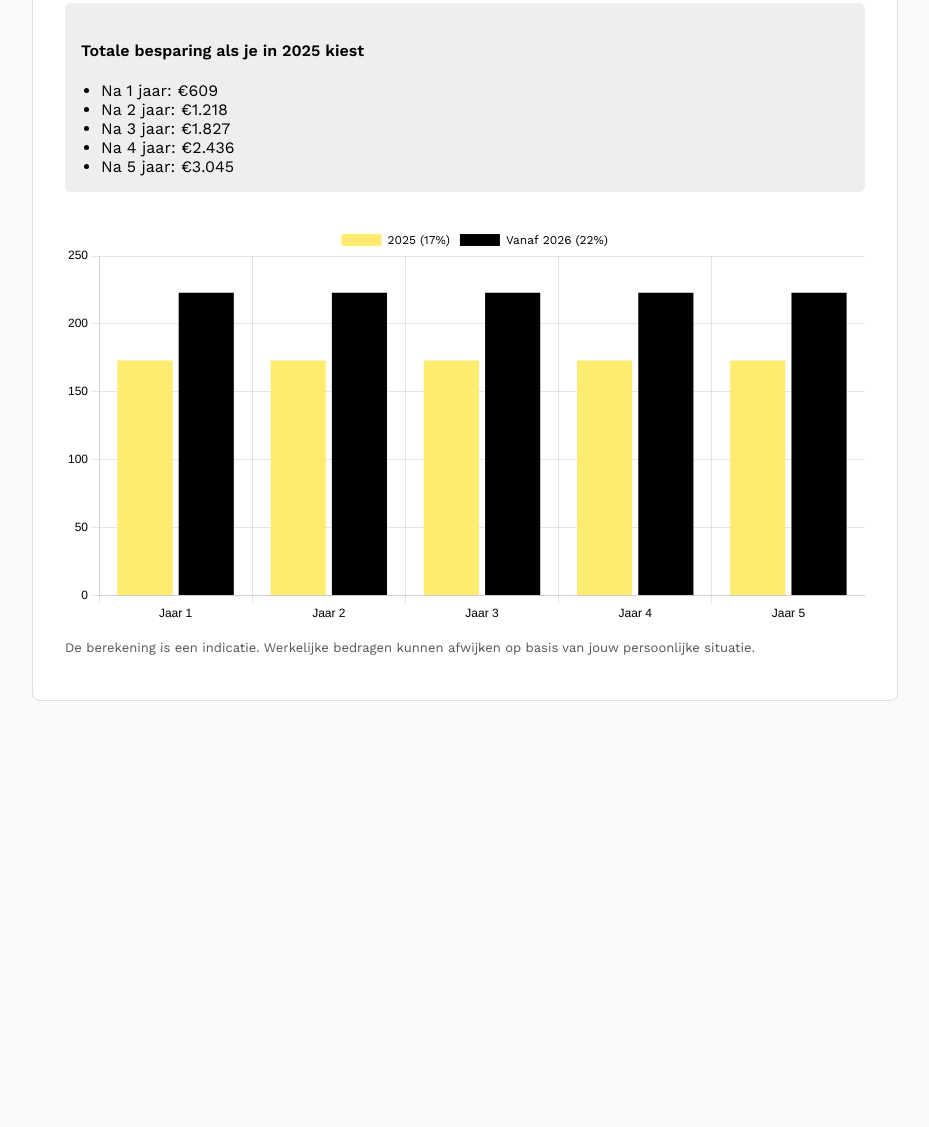
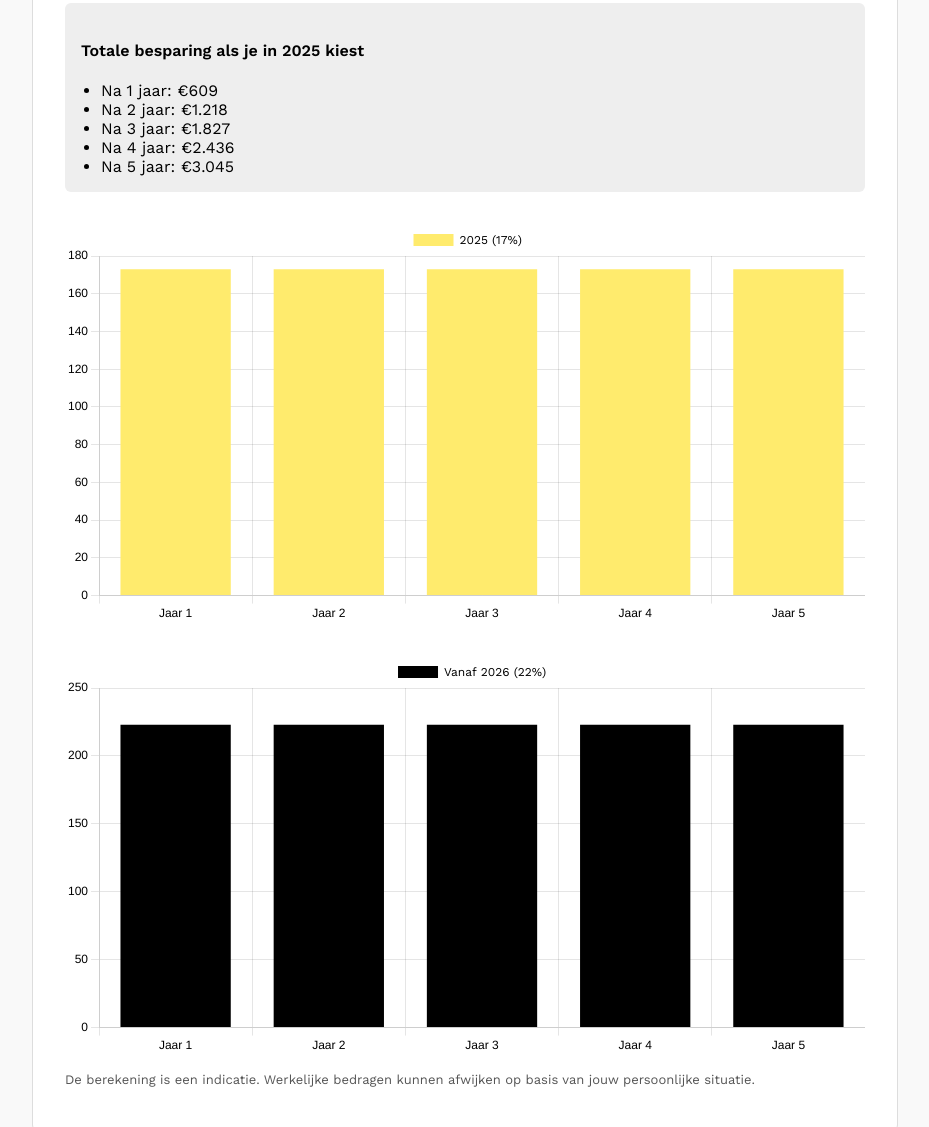
Before and after one commit to Pieter475/bijtelling.github.io, a plain HTML site: page index.html in a window 1280 px wide. Shown: the part 494-1621 px from the top of the page, without its empty margins (175-1104 px from the left). Before the commit the page ends 1235 px from the top, so only its background shows below. Drawn offline with nearby package versions, Linux system fonts and the light colour scheme.

Commit message:
Update index.html

```diff
--- a/index.html
+++ b/index.html
@@ -84,8 +84,9 @@
       </ul>
     </div>
 
-    <!-- Grafiek -->
-    <canvas id="bijtellingChart" width="700" height="350"></canvas>
+    <!-- Twee grafieken -->
+    <canvas id="bijtellingChart2025" width="700" height="350"></canvas>
+    <canvas id="bijtellingChart2026" width="700" height="350"></canvas>
 
     <p style="font-size: 13px; color: #555; margin-top: 16px;">
       De berekening is een indicatie. Werkelijke bedragen kunnen afwijken op basis van jouw persoonlijke situatie.
@@ -121,53 +122,55 @@
         document.getElementById("bespaar" + i).innerText = formatEuro(Math.round(besparing));
       }
 
-      if (window.bijtellingChart) {
-        window.bijtellingChart.data.datasets[0].data = Array(5).fill(Math.round(maand2025));
-        window.bijtellingChart.data.datasets[1].data = Array(5).fill(Math.round(maand2026));
-        window.bijtellingChart.update();
+      if (window.chart2025 && window.chart2026) {
+        window.chart2025.data.datasets[0].data = Array(5).fill(Math.round(maand2025));
+        window.chart2025.update();
+
+        window.chart2026.data.datasets[0].data = Array(5).fill(Math.round(maand2026));
+        window.chart2026.update();
       }
     }
 
     document.addEventListener("DOMContentLoaded", function () {
-      const ctx = document.getElementById('bijtellingChart').getContext('2d');
-      window.bijtellingChart = new Chart(ctx, {
+      const ctx2025 = document.getElementById('bijtellingChart2025').getContext('2d');
+      const ctx2026 = document.getElementById('bijtellingChart2026').getContext('2d');
+
+      window.chart2025 = new Chart(ctx2025, {
         type: 'bar',
         data: {
           labels: ['Jaar 1', 'Jaar 2', 'Jaar 3', 'Jaar 4', 'Jaar 5'],
-          datasets: [
-            {
+          datasets: [{
             label: '2025 (17%)',
             backgroundColor: '#FFEB6D',
             data: [0, 0, 0, 0, 0]
+          }]
         },
-            {
+        options: {
+          responsive: true,
+          plugins: { legend: { labels: { color: '#000', font: { family: 'Work Sans', size: 12 }}}},
+          scales: {
+            x: { ticks: { color: '#000' }},
+            y: { beginAtZero: true, ticks: { color: '#000' }}
+          }
+        }
+      });
+
+      window.chart2026 = new Chart(ctx2026, {
+        type: 'bar',
+        data: {
+          labels: ['Jaar 1', 'Jaar 2', 'Jaar 3', 'Jaar 4', 'Jaar 5'],
+          datasets: [{
             label: 'Vanaf 2026 (22%)',
             backgroundColor: '#000000',
             data: [0, 0, 0, 0, 0]
-            }
-          ]
+          }]
         },
         options: {
           responsive: true,
-          plugins: {
-            legend: {
-              labels: {
-                color: '#000',
-                font: {
-                  family: 'Work Sans',
-                  size: 12
-                }
-              }
-            }
-          },
+          plugins: { legend: { labels: { color: '#000', font: { family: 'Work Sans', size: 12 }}}},
           scales: {
-            x: {
-              ticks: { color: '#000' }
-            },
-            y: {
-              beginAtZero: true,
-              ticks: { color: '#000' }
-            }
+            x: { ticks: { color: '#000' }},
+            y: { beginAtZero: true, ticks: { color: '#000' }}
           }
         }
       });
```
Lines whose indentation alone changed are shown as unchanged.
